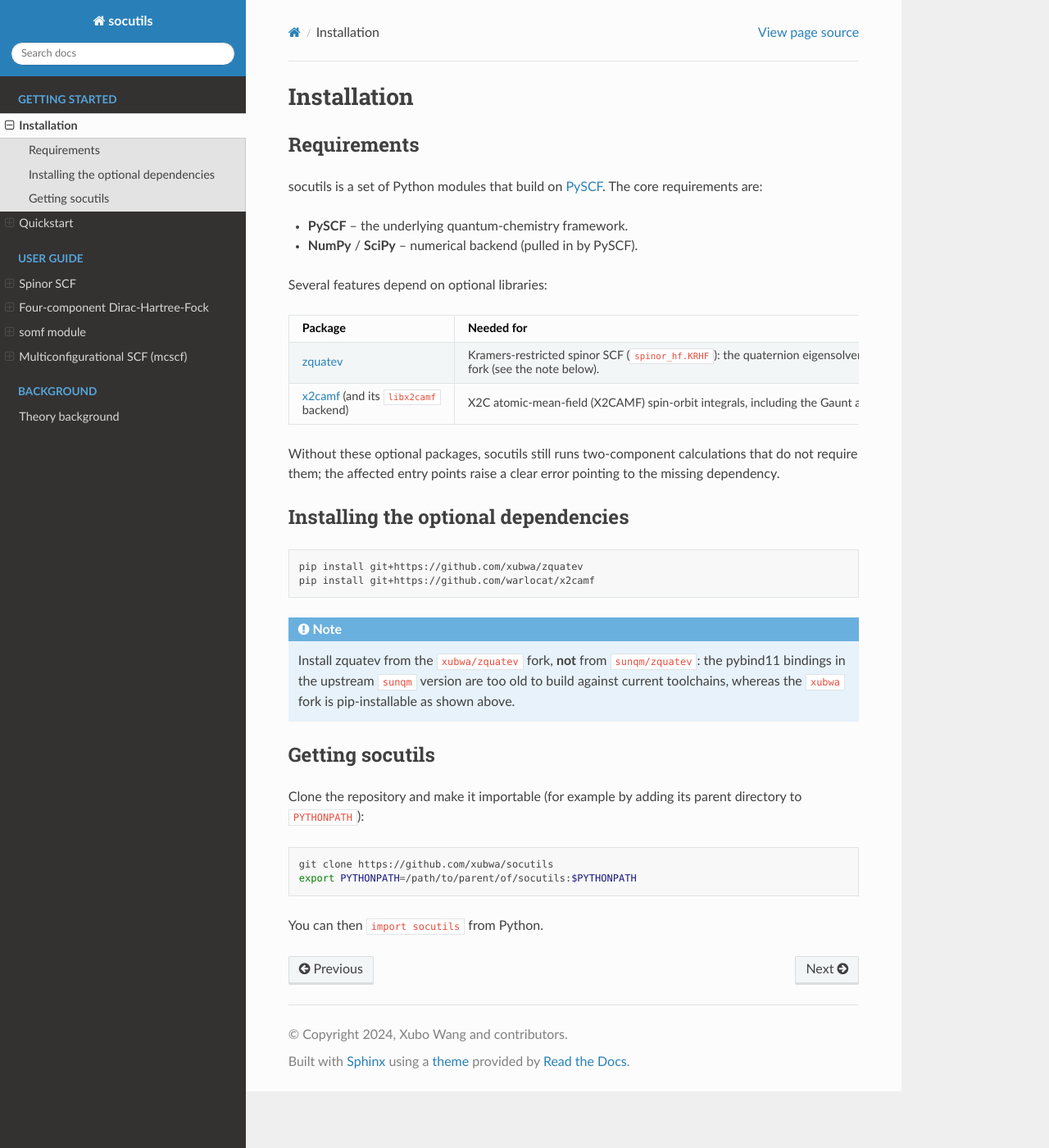
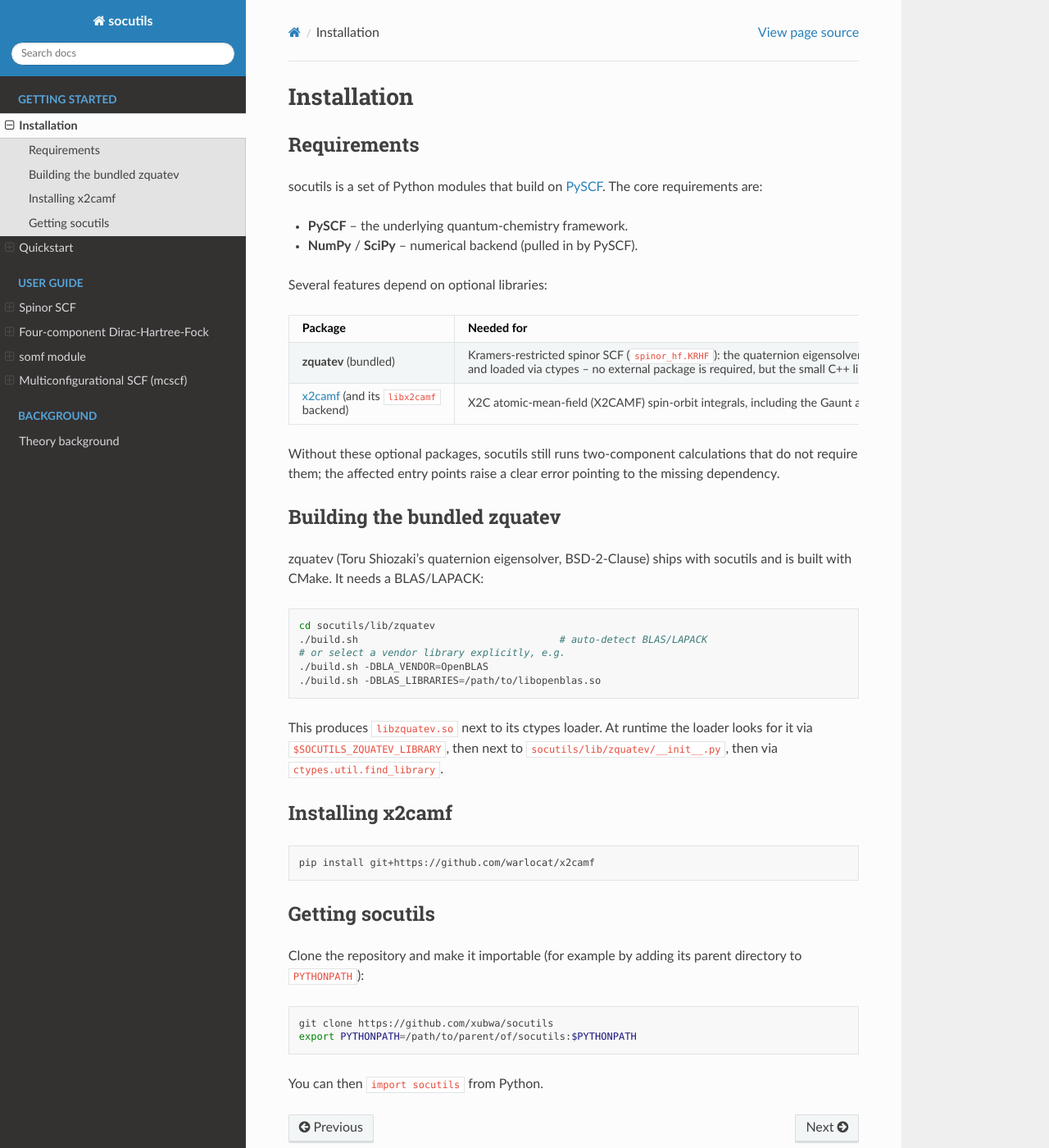
Before and after one commit to xubwa/socutils, a Sphinx documentation site: the page built from docs/source/install.rst, in a window 1280 px wide and 1400 px high. Shown: the whole window at 82% size. Built offline with Sphinx 7.4.7 and the Read the Docs theme 3.1.0, drawn with Linux system fonts in a browser that asks for light colours.

Commit message:
docs/examples: zquatev is now bundled, build with CMake
Update install.rst (build the bundled solver via lib/zquatev/build.sh
instead of pip-installing an external fork), and the scf guide / KRHF /
CASSCF example notes to match.

```diff
--- a/docs/source/install.rst
+++ b/docs/source/install.rst
@@ -18,10 +18,11 @@ Several features depend on optional libraries:
 
    * - Package
      - Needed for
-   * - `zquatev <https://github.com/xubwa/zquatev>`_
+   * - **zquatev** (bundled)
      - Kramers-restricted spinor SCF (``spinor_hf.KRHF``): the quaternion
-       eigensolver that exploits time-reversal symmetry.  Install the
-       ``xubwa/zquatev`` fork (see the note below).
+       eigensolver that exploits time-reversal symmetry.  Now **bundled** in
+       ``socutils/lib/zquatev`` and loaded via ctypes -- no external package is
+       required, but the small C++ library must be compiled (see below).
    * - `x2camf <https://github.com/warlocat/x2camf>`_ (and its
        ``libx2camf`` backend)
      - X2C atomic-mean-field (X2CAMF) spin-orbit integrals, including the
@@ -31,20 +32,30 @@ Without these optional packages, socutils still runs two-component
 calculations that do not require them; the affected entry points raise a clear
 error pointing to the missing dependency.
 
-Installing the optional dependencies
-------------------------------------
+Building the bundled zquatev
+----------------------------
+
+zquatev (Toru Shiozaki's quaternion eigensolver, BSD-2-Clause) ships with
+socutils and is built with CMake.  It needs a BLAS/LAPACK:
 
 .. code-block:: bash
 
-   pip install git+https://github.com/xubwa/zquatev
+   cd socutils/lib/zquatev
+   ./build.sh                                  # auto-detect BLAS/LAPACK
+   # or select a vendor library explicitly, e.g.
+   ./build.sh -DBLA_VENDOR=OpenBLAS
+   ./build.sh -DBLAS_LIBRARIES=/path/to/libopenblas.so
+
+This produces ``libzquatev.so`` next to its ctypes loader.  At runtime the
+loader looks for it via ``$SOCUTILS_ZQUATEV_LIBRARY``, then next to
+``socutils/lib/zquatev/__init__.py``, then via ``ctypes.util.find_library``.
+
+Installing x2camf
+-----------------
+
+.. code-block:: bash
+
    pip install git+https://github.com/warlocat/x2camf
-
-.. note::
-
-   Install zquatev from the ``xubwa/zquatev`` fork, **not** from
-   ``sunqm/zquatev``: the pybind11 bindings in the upstream ``sunqm`` version
-   are too old to build against current toolchains, whereas the ``xubwa`` fork
-   is pip-installable as shown above.
 
 Getting socutils
 ----------------
--- a/docs/source/user/scf.rst
+++ b/docs/source/user/scf.rst
@@ -74,7 +74,7 @@ Kramers-restricted SCF
 ``spinor_hf.KRHF`` carries the same interface and shortcuts but solves the SCF
 with a Kramers-paired (quaternion) eigensolver that enforces time-reversal
 symmetry, giving exactly doubly-degenerate Kramers pairs.  This path requires
-the optional `zquatev <https://github.com/sunqm/zquatev>`_ library:
+the bundled ``zquatev`` solver to be compiled (see :doc:`../install`):
 
 .. code-block:: python
 
```
Also changed, not shown: 2 other files.
